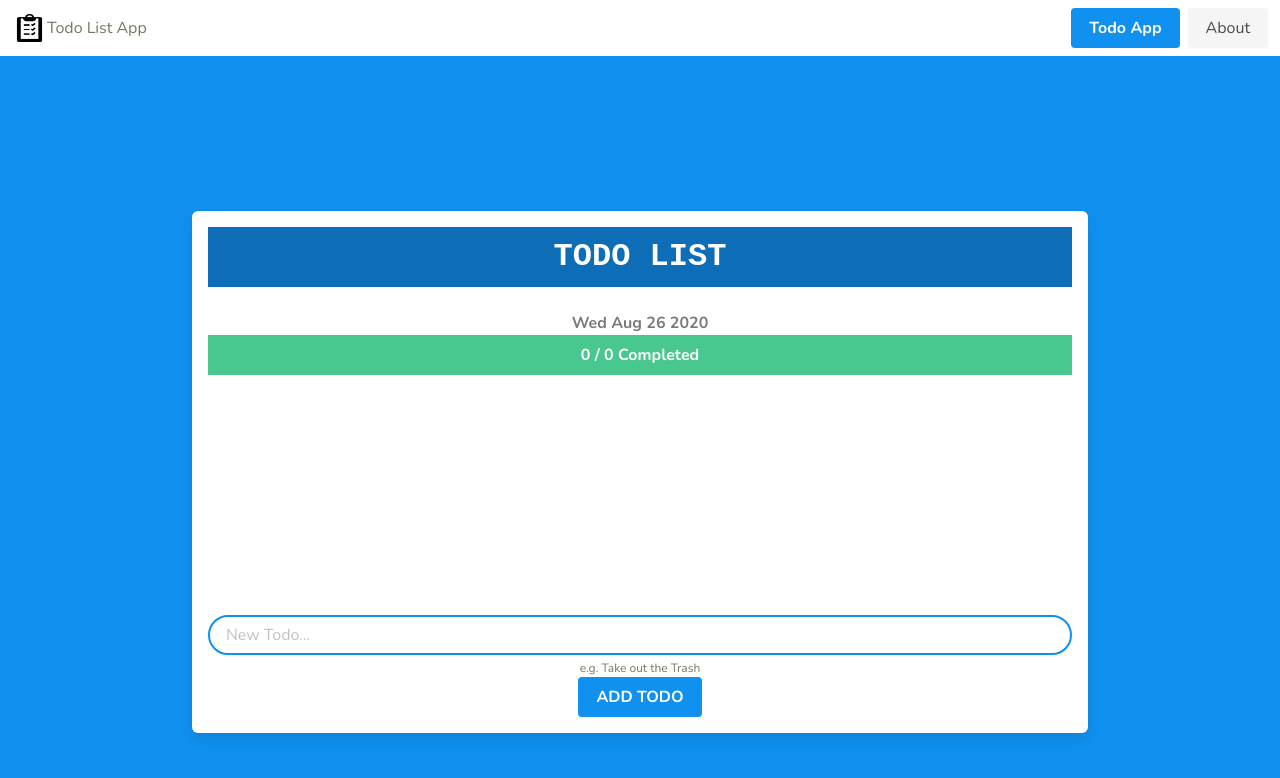
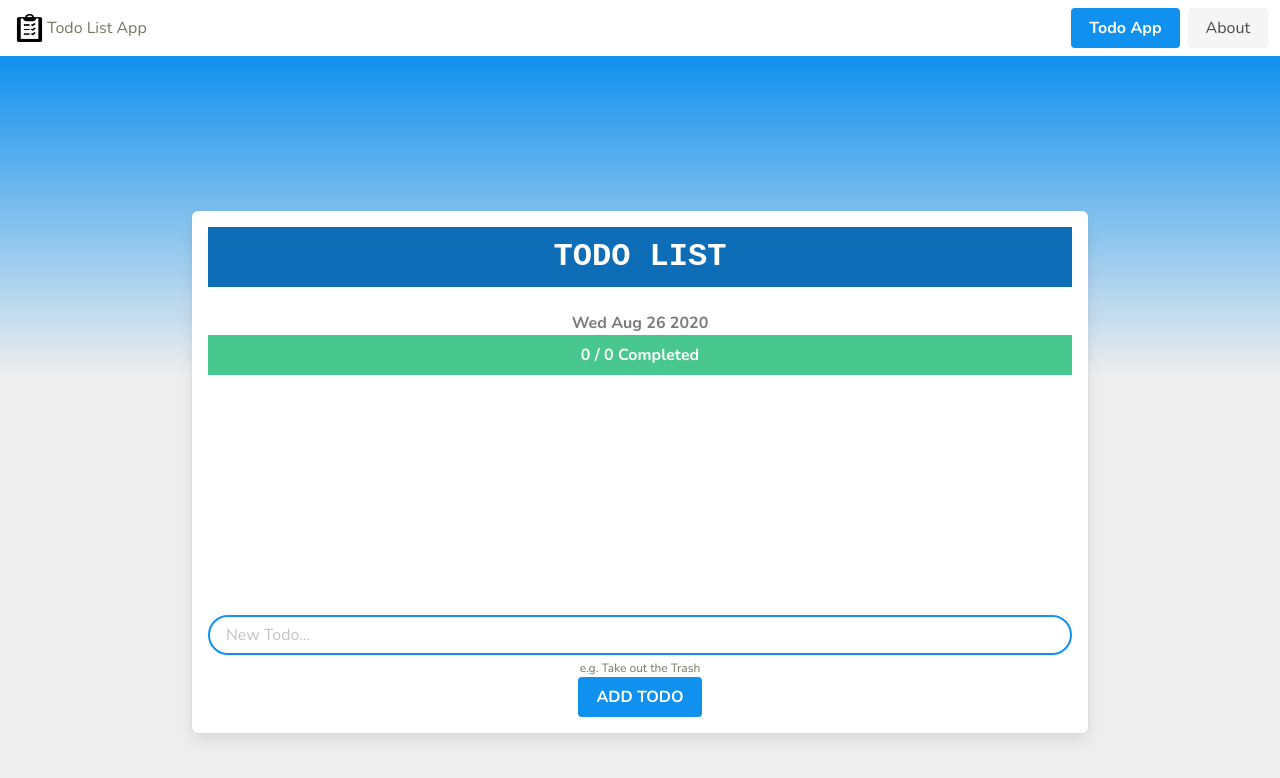
Before and after one commit to STLnick/todo-list, a React (Create React App) app: page / in a window 1280 px wide. Shown: the top 778 px of the page. Built offline with nearby package versions, Linux system fonts and the light colour scheme.

Commit message:
:lipstick: Apply a gradient to the wrapper background
:lipstick: Change how far the blue in gradient goes

```diff
--- a/src/App.scss
+++ b/src/App.scss
@@ -2,7 +2,7 @@
 
 #wrapper {
   align-items: center;
-  background-color: $lightBlue;
+  background: linear-gradient($lightBlue, #eee 40%);
   display: flex;
   flex-direction: column;
   justify-content: center;
```
